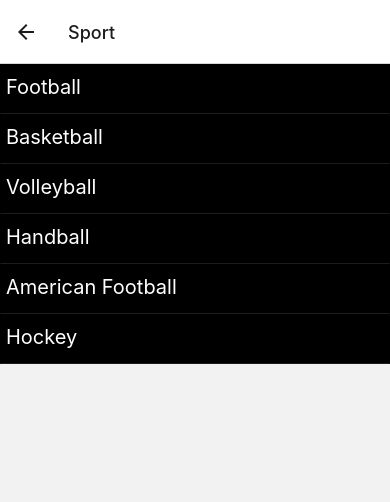
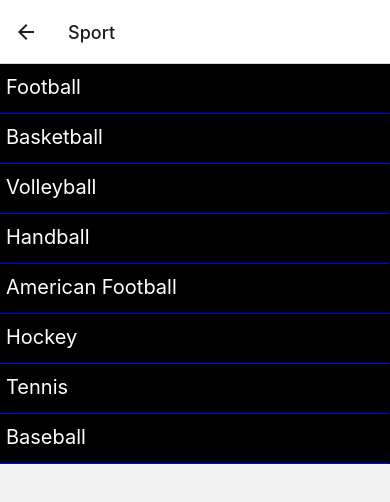
Before and after one commit to idanbendavid/scoreboard, a React Native app: screen /Sport in a window 390 px wide. Shown: the top 502 px of the page. Built offline with nearby package versions, Linux system fonts and the light colour scheme.

Commit message:
foundation for another sports

```diff
--- a/src/components/points/pointsSystem.js
+++ b/src/components/points/pointsSystem.js
@@ -18,6 +18,16 @@ export default function pointSystem(sportName) {
                 noScore: 0,
             }
             break;
+        case 'tennis':
+            points = {
+                1: 15,
+                2: 30,
+                3: 40,
+                ad: 'AD',
+                duece: 'DUECE',
+                set: 0
+            };
+            break;
         default:
             points = 1;
     }
--- a/src/components/points/teamScores.js
+++ b/src/components/points/teamScores.js
@@ -90,7 +90,6 @@ const styles = StyleSheet.create({
         alignItems: 'center',
         width: '100%',
         justifyContent: 'space-evenly',
-
     },
     homeContainer: {
         alignItems: 'center',
--- a/src/components/screens/scoreboard.js
+++ b/src/components/screens/scoreboard.js
@@ -51,9 +51,9 @@ const styles = StyleSheet.create({
         borderWidth: 3,
         borderColor: 'black',
         borderStyle: 'solid',
-        width: '60%',
+        width: '80%',
         height: '100%',
-        marginHorizontal: 160,
+        marginHorizontal: 80,
         marginVertical: 50,
         flex: 2,
         padding: 5,
--- a/src/components/screens/sportList.js
+++ b/src/components/screens/sportList.js
@@ -10,7 +10,9 @@ const SportScreen = ({ navigation }) => {
     { id: 3, name: 'Volleyball', backgroundImage: require('../../../assets/volleyball.jpg') },
     { id: 4, name: 'Handball', backgroundImage: require('../../../assets/handball-court.png') },
     { id: 5, name: 'American Football', backgroundImage: require('../../../assets/american-football.png') },
-    { id: 6, name: 'Hockey', backgroundImage: require('../../../assets/hockey.png') }
+    { id: 6, name: 'Hockey', backgroundImage: require('../../../assets/hockey.png') },
+    { id: 7, name: 'Tennis', backgroundImage: require('../../../assets/tennis_court.png') },
+    { id: 8, name: 'Baseball', backgroundImage: require('../../../assets/baseball-field.png') },
   ];
 
   const handleSportPress = (sport) => {
```
